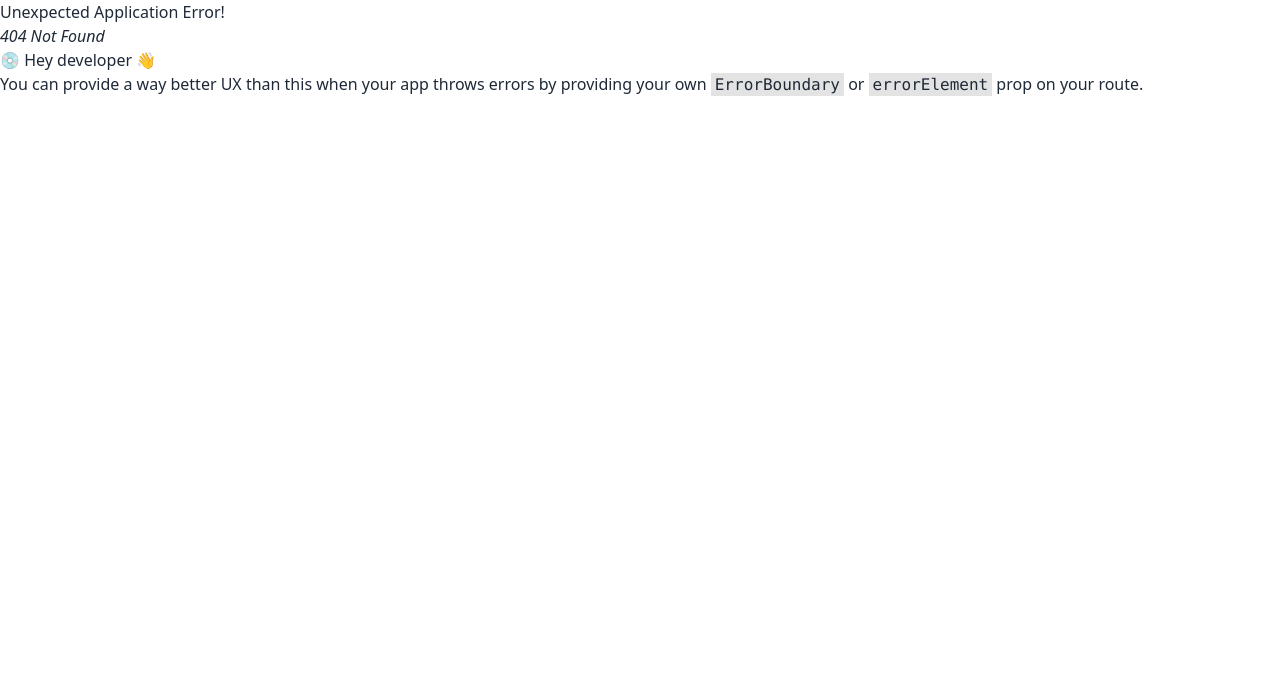
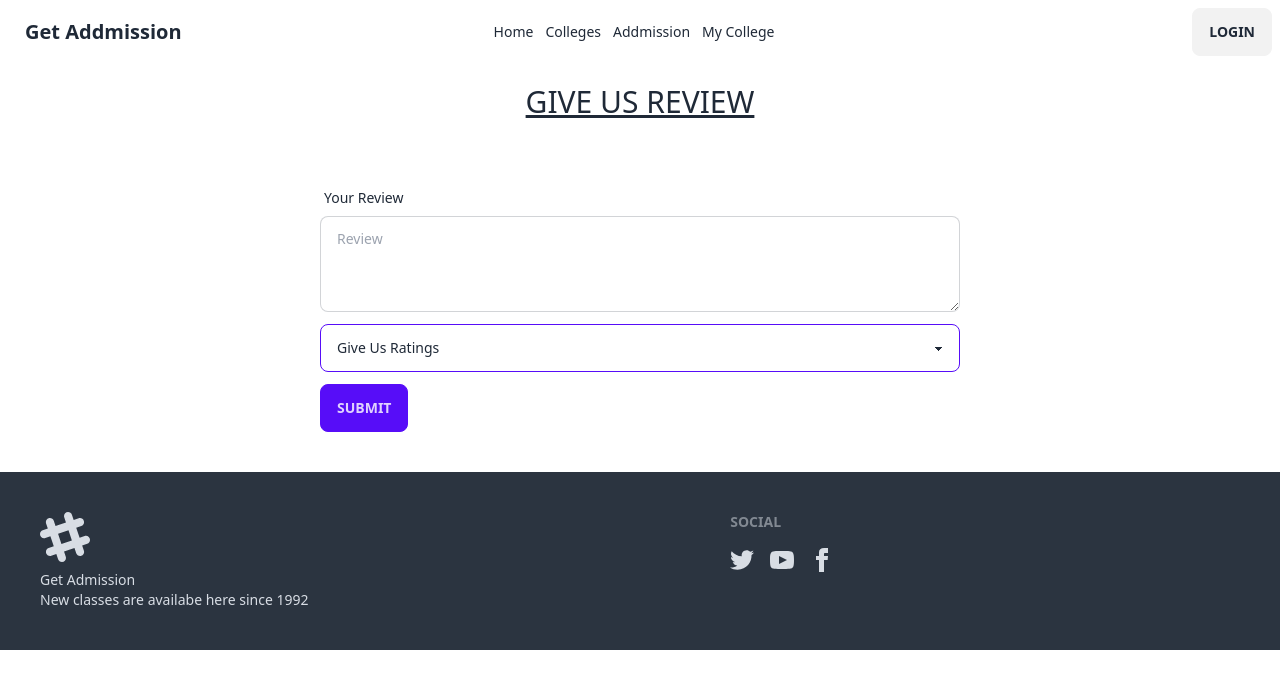
Before and after one commit to chayansrk64/get-addmission-client, a React (Vite) app: page /review in a window 1280 px wide. Before the commit this address had no page. Shown: the top 688 px of the page. Built offline with nearby package versions, Linux system fonts and the light colour scheme.

Commit message:
review section added

```diff
--- a/src/pages/Form/Form.jsx
+++ b/src/pages/Form/Form.jsx
@@ -16,9 +16,9 @@ const Form = () => {
         const address = form.address.value;
         const dob = form.dob.value;
         const image = form.image.value;
-
-
-        const student = {name, email, select, image, phone, address, dob, image  }
+        const college = data.college_name;
+        const details = data.research_history;
+        const student = {name, email, select, image, phone, address, dob, image, college, details  }
         console.log(student);
 
 
@@ -32,6 +32,7 @@ const Form = () => {
         .then(res => res.json())
         .then(data => {
             console.log(data);
+
         })
 
 
@@ -59,6 +60,7 @@ const Form = () => {
                  <input type="text" name="address" placeholder="Candidate  address" className="mb-3 input input-bordered w-full  " />
                  <input type="date" name="dob" placeholder="Candidate  dob" className="mb-3 input input-bordered w-full  " />
                 <input type="text" name="image" placeholder="Candidate  image" className="mb-3 input input-bordered w-full  " />
+                {/* <input type="text" defaultValue={data.college_name} name="college" placeholder="college name" className="mb-3 input input-bordered w-full  " /> */}
                 <input type="submit" value="Submit"  className="mb-3 input input-bordered w-1/2 btn btn-primary  " />
 
                 </form>
--- /dev/null
+++ b/src/pages/MyCollege/MyCollege.jsx
@@ -0,0 +1,29 @@
+import { useEffect, useState } from "react";
+import SectionTitle from "../../components/SectionTitle";
+import Student from "../Student/Student";
+
+
+const MyCollege = () => {
+
+    const [students, setStudents] = useState([]);
+    useEffect(() => {
+        fetch('http://localhost:5000/students')
+        .then(res => res.json())
+        .then(data => setStudents(data))
+    }, [])
+
+    return (
+        <div>
+           <SectionTitle heading="Students & Colleges info"></SectionTitle>
+
+        <div>
+
+        </div>
+            {
+                students.map(student =>  <Student student={student} key={student._id}></Student> )
+            }
+        </div>
+    );
+};
+
+export default MyCollege;
--- /dev/null
+++ b/src/pages/Review/Review.jsx
@@ -0,0 +1,47 @@
+import SectionTitle from "../../components/SectionTitle";
+
+
+const Review = () => {
+
+    const handleReview = event => {
+        event.preventDefault();
+        const form = event.target;
+        const review = form.review.value;
+        const ratings = parseInt(form.ratings.value);
+        const data = {review, ratings};
+        console.log(data);
+
+    }
+
+
+    return (
+        <div>
+            <SectionTitle heading="Give us review"></SectionTitle>
+
+            <div className="md:w-1/2 mx-auto my-10">
+
+             <form onSubmit={handleReview}>
+             <div className="form-control">
+                <label className="label">
+                    <span className="label-text">Your Review</span>
+                </label>
+                <textarea name="review" className="textarea textarea-bordered h-24 mb-3" placeholder="Review"></textarea>
+
+                <select name="ratings" className="select select-primary mb-3 ">
+                <option disabled selected>Give Us Ratings</option>
+                <option>1</option>
+                <option>2</option>
+                <option>3</option>
+                <option>4</option>
+                <option>5</option>
+                </select>
+                </div>
+                <input type="submit" value="Submit" className="btn btn-primary " />
+             </form>
+
+            </div>
+        </div>
+    );
+};
+
+export default Review;
--- /dev/null
+++ b/src/pages/Student/Student.jsx
@@ -0,0 +1,29 @@
+import { Link } from "react-router-dom";
+
+
+const Student = ({student}) => {
+    console.log(student);
+    const {_id, name, email, image, phone, select, dob, address, college, details} = student;
+    return (
+        <div>
+            <div className="hero bg-base-200">
+            <div className="hero-content flex-col lg:flex-row">
+                <img src={image} className="max-w-sm rounded-lg shadow-2xl" />
+                <div className="">
+                <h1 className="text-5xl font-bold">{name}</h1>
+                <p className=" "> Email: {email}</p>
+                <p className=" "> Subject: {select}</p>
+                <p className=" "> Phone: {phone}</p>
+                <p className=" "> Date of birth: {dob}</p>
+                <p className=" "> Address: {address}</p>
+                <p className=" "> College: {college}</p>
+                <p className=" "> Details: {details}</p>
+                <Link to="/review" className="btn btn-primary">Add a review</Link>
+                </div>
+            </div>
+            </div>
+        </div>
+    );
+};
+
+export default Student;
```
Also changed, not shown: src/routes/Router.jsx (+10 -0 lines).
